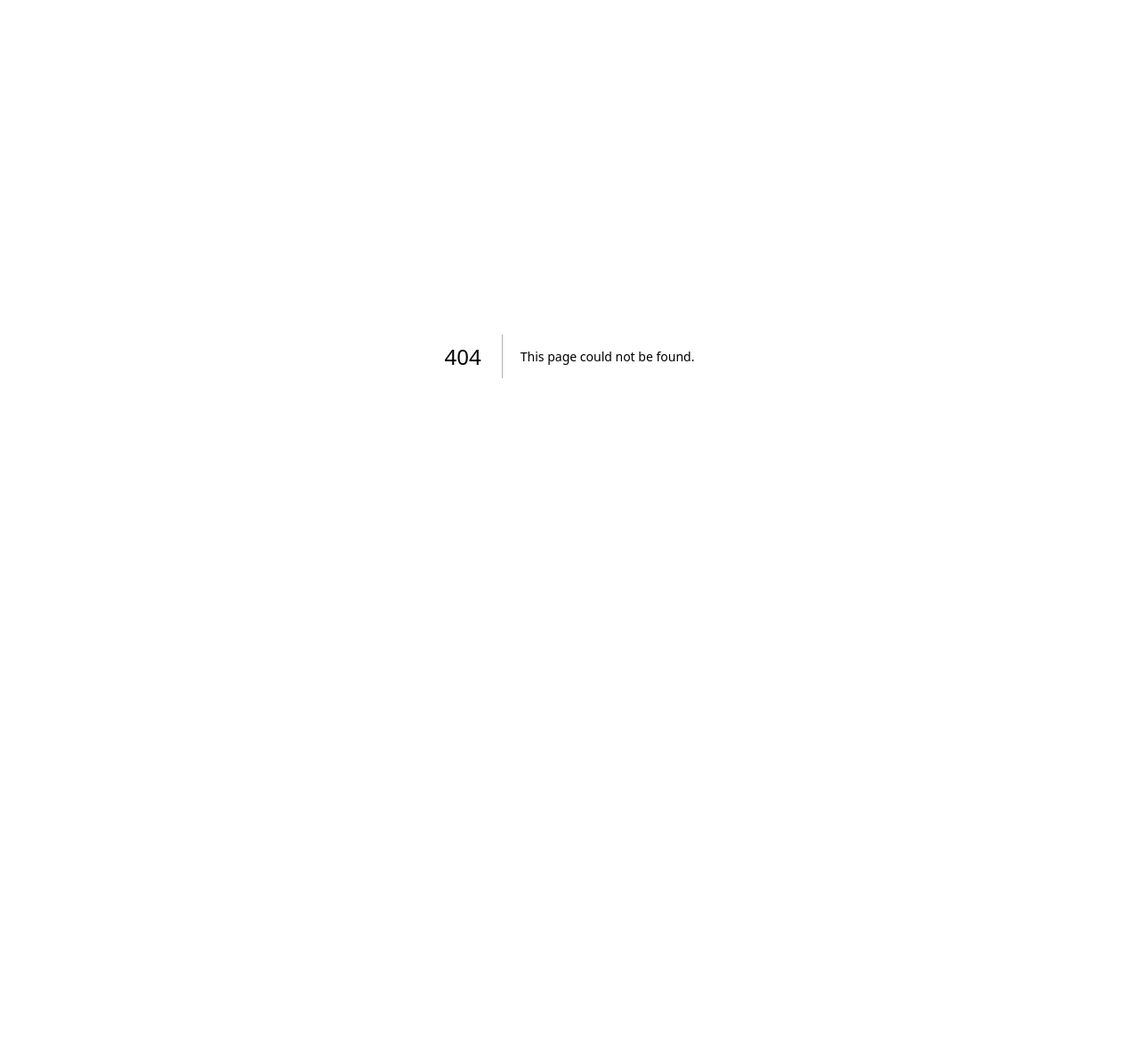
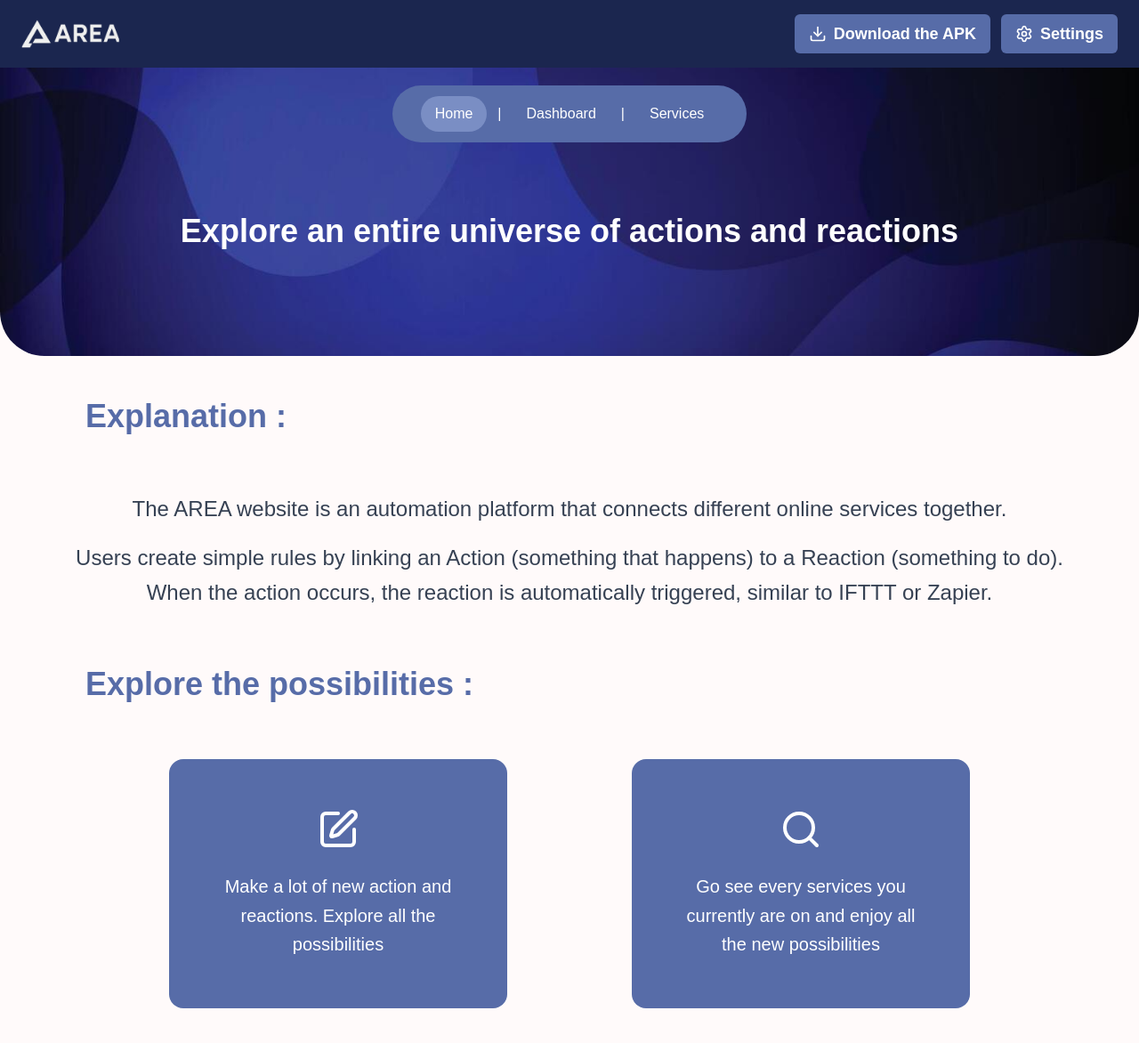
Before and after one commit to ValianceTekProject/AreaFront, a Next.js app: page /Home in a window 1280 px wide. Before the commit this address had no page. Shown: the top 1172 px of the page at 89% size. Before the commit the page ends 800 px from the top, so only its background shows below. Built offline with nearby package versions, Linux system fonts and the light colour scheme.

Commit message:
feat: adding new home page

```diff
--- /dev/null
+++ b/app/Components/ActionBox.tsx
@@ -0,0 +1,28 @@
+import React from 'react';
+import { useRouter } from 'next/navigation';
+
+interface ActionBoxProps {
+  icon: React.ReactNode;
+  text: string;
+  path: string;
+}
+
+const ActionBox: React.FC<ActionBoxProps> = ({ icon, text, path }) => {
+  const router = useRouter();
+
+  return (
+    <div
+        onClick={() => router.push(path)}
+        className="bg-[#576CA8] rounded-2xl p-12 flex flex-col items-center justify-center gap-6 cursor-pointer hover:bg-[#4a5d91] transition-all hover:shadow-2xl hover:scale-105 min-h-[280px] w-full max-w-[380px]"
+    >
+    <div className="text-white text-6xl">
+        {icon}
+    </div>
+        <p className="text-white text-center font-medium text-xl leading-relaxed">
+            {text}
+        </p>
+    </div>
+);
+};
+
+export default ActionBox;
--- a/app/Components/Area_banner.tsx
+++ b/app/Components/Area_banner.tsx
@@ -1,9 +1,22 @@
 import React from 'react';
+import { Settings, Download } from 'lucide-react';
 
 const Header = () => {
   return (
-    <header className="w-full bg-[#1B264F] py-4 px-6 text-lg font-semibold z-20 relative flex items-center">
+    <header className="w-full bg-[#1B264F] py-4 px-6 text-lg font-semibold z-20 relative flex items-center justify-between">
       <img src="Area_logo.png" alt="Logo" className="h-8 w-auto" />
+
+      <div className="flex gap-3">
+        <button className="bg-[#576CA8] hover:bg-[#4a5d91] text-white px-4 py-2 rounded-md flex items-center gap-2 transition-colors">
+          <Download size={20} />
+          Download the APK
+        </button>
+
+        <button className="bg-[#576CA8] hover:bg-[#4a5d91] text-white px-4 py-2 rounded-md flex items-center gap-2 transition-colors">
+          <Settings size={20} />
+          Settings
+        </button>
+      </div>
     </header>
   );
 };
--- /dev/null
+++ b/app/Components/Navbar.tsx
@@ -0,0 +1,43 @@
+import React, { useState } from 'react';
+import { useRouter } from 'next/navigation';
+
+const Navbar = () => {
+  const router = useRouter();
+  const [activeIndex, setActiveIndex] = useState(0);
+
+  const navItems = [
+    { label: 'Home', path: '/Home' },
+    { label: 'Dashboard', path: '/Home' },
+    { label: 'Services', path: '/Home' },
+  ];
+
+  return (
+    <nav className="w-full flex justify-center">
+      <div className="bg-[#576CA8] rounded-full px-8 py-3 flex gap-1 relative">
+        {navItems.map((item, index) => (
+          <React.Fragment key={item.label}>
+            <div className="relative">
+              <button
+                onClick={() => {
+                  setActiveIndex(index);
+                  router.push(item.path);
+                }}
+                className="text-white text-base font-medium hover:text-gray-200 transition-colors cursor-pointer px-4 py-2 relative z-10"
+              >
+                {item.label}
+              </button>
+              {activeIndex === index && (
+                <div className="absolute inset-0 bg-[#7a8ec4] rounded-full active-tab" />
+              )}
+            </div>
+            {index < navItems.length - 1 && (
+              <span className="text-white mx-2 flex items-center">|</span>
+            )}
+          </React.Fragment>
+        ))}
+      </div>
+    </nav>
+  );
+};
+
+export default Navbar;
--- /dev/null
+++ b/app/Home/page.tsx
@@ -0,0 +1,61 @@
+"use client"
+import React from 'react';
+import Header from '../Components/Area_banner';
+import Navbar from '../Components/Navbar';
+import ActionBox from '../Components/ActionBox';
+import Footer from '../Components/Footer';
+import { Edit, Search } from 'lucide-react';
+
+const MainPage = () => {
+  return (
+    <div className="min-h-screen flex flex-col bg-[#FFFAFA]">
+       <Header />
+        <div className="w-full py-5 px-8 bg-cover bg-center bg-no-repeat rounded-b-[50px]" style={{ backgroundImage: 'url(Home_background.jpg)' }}>
+            <div className="mb-20">
+                <Navbar />
+            </div>
+            <div className="max-w-4xl mx-auto text-center mb-25">
+                <h1 className="text-white text-4xl font-bold">
+                    Explore an entire universe of actions and reactions
+                </h1>
+            </div>
+        </div>
+        <main className="py-12">
+                <div className="mb-12">
+                    <h2 className="text-[#576CA8] text-4xl font-bold mb-16 ml-24">
+                        Explanation :
+                    </h2>
+                    <div className="space-y-4 text-gray-700 text-2xl leading-relaxed max-w-6xl mx-auto">
+                        <p className="text-center">
+                            The AREA website is an automation platform that connects different online services together.
+                        </p>
+                        <p className="text-center mb-16">
+                            Users create simple rules by linking an Action (something that happens) to a Reaction (something to do). When the action occurs, the reaction is automatically triggered, similar to IFTTT or Zapier.
+                        </p>
+                    </div>
+                </div>
+                <div className="mb-12">
+                    <h2 className="text-[#576CA8] text-4xl font-bold mb-16 ml-24">
+                        Explore the possibilities :
+                    </h2>
+                    <div className="flex gap-35 justify-center flex-wrap">
+                        <ActionBox
+                            icon={<Edit size={48} />}
+                            text="Make a lot of new action and reactions. Explore all the possibilities"
+                            path="/Dashboard"
+                        />
+                        <ActionBox
+                            icon={<Search size={48} />}
+                            text="Go see every services you currently are on and enjoy all the new possibilities"
+                            path="/Services"
+                        />
+                    </div>
+                </div>
+        </main>
+
+      <Footer />
+    </div>
+  );
+};
+
+export default MainPage;
```
Also changed, not shown: public/Home_background.jpg (added).
